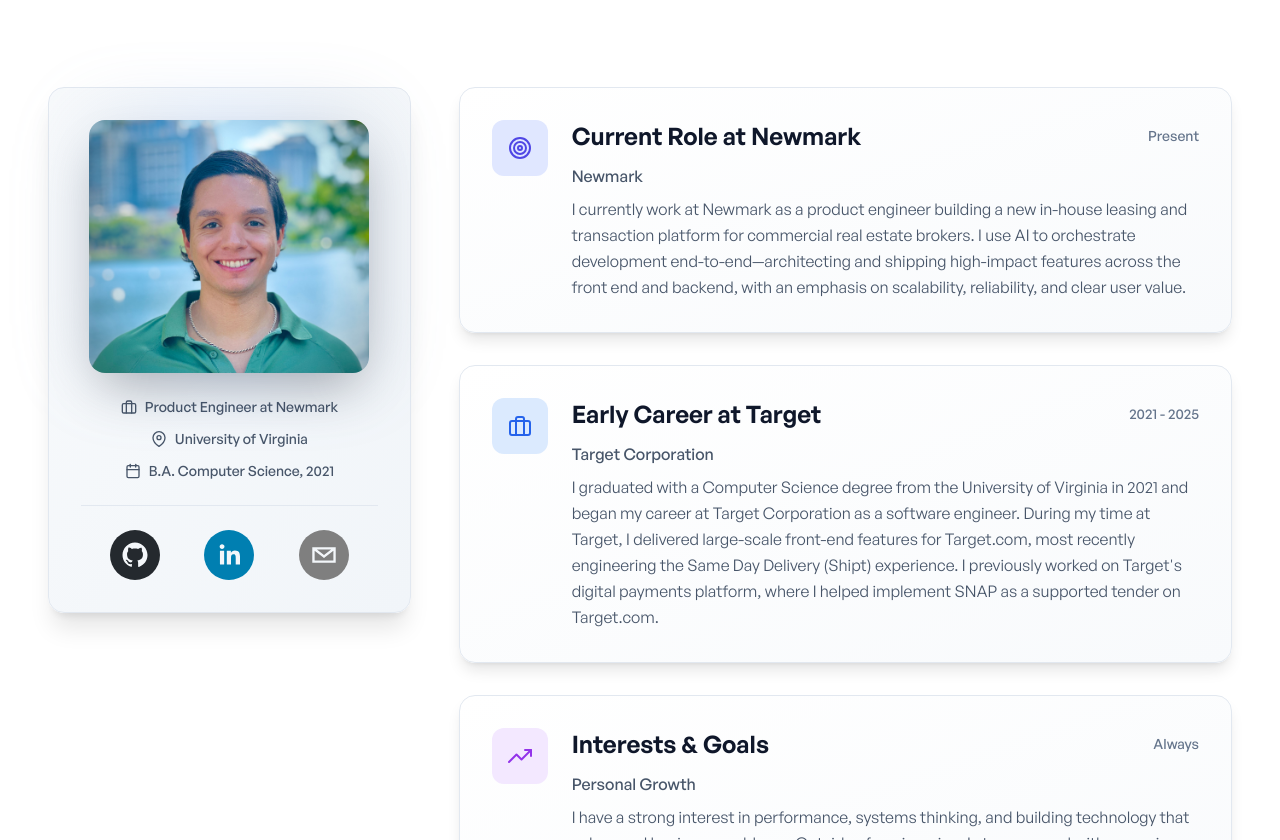
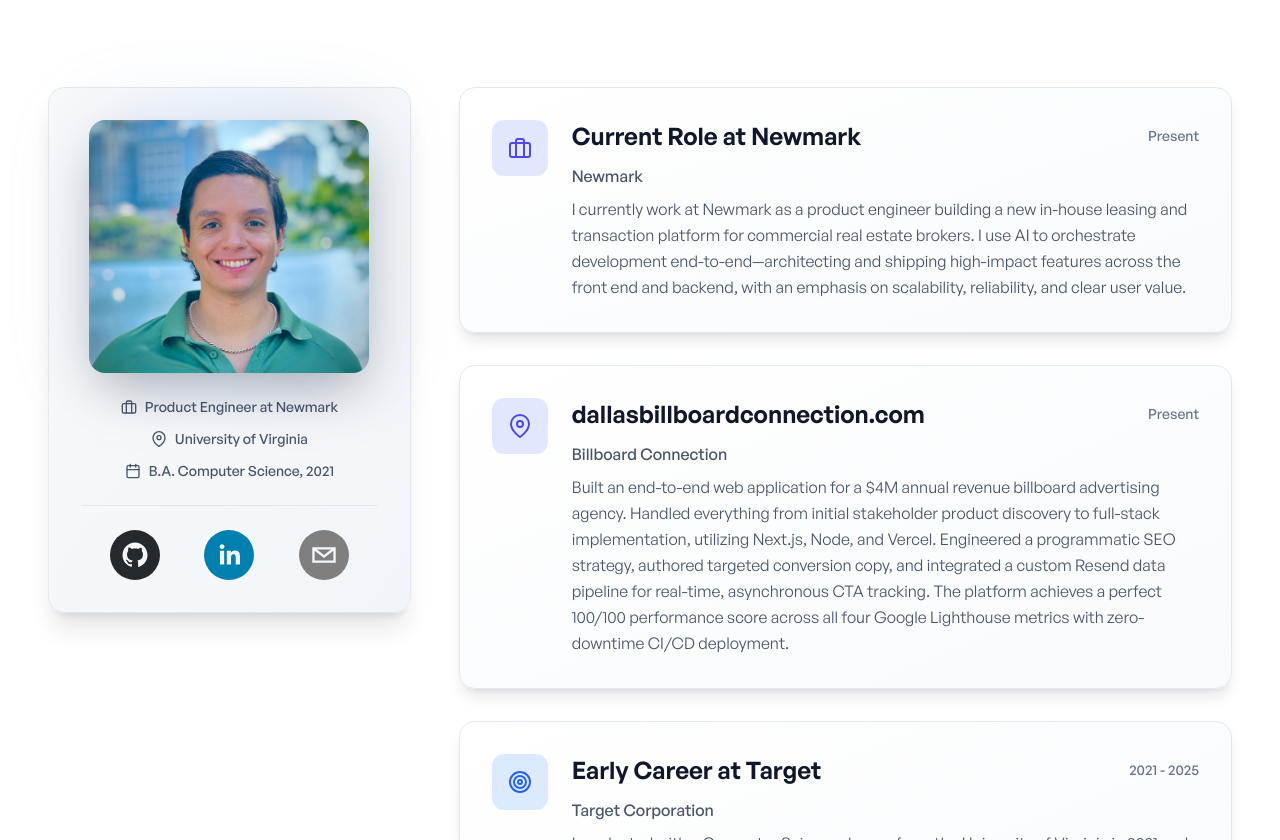
Before and after one commit to Don-Joel/Me, a Next.js app: page / in a window 1280 px wide. Shown: the part 1960-2800 px from the top of the page. Built offline with nearby package versions, Linux system fonts and the light colour scheme.

Commit message:
adding experience

```diff
--- a/consts/aboutMeExperiences.ts
+++ b/consts/aboutMeExperiences.ts
@@ -1,9 +1,15 @@
-import { FiBriefcase, FiTarget, FiTrendingUp } from "react-icons/fi";
+import {
+  FiBriefcase,
+  FiLayers,
+  FiMapPin,
+  FiTarget,
+  FiTrendingUp,
+} from "react-icons/fi";
 import type { Experience } from "./types";
 
 export const experiences: Experience[] = [
   {
-    icon: FiTarget,
+    icon: FiBriefcase,
     title: "Current Role at Newmark",
     period: "Present",
     company: "Newmark",
@@ -13,7 +19,17 @@
     iconColor: "text-indigo-600 dark:text-indigo-400",
   },
   {
-    icon: FiBriefcase,
+    icon: FiMapPin,
+    title: "dallasbillboardconnection.com",
+    period: "Present",
+    company: "Billboard Connection",
+    description:
+      "Built an end-to-end web application for a $4M annual revenue billboard advertising agency. Handled everything from initial stakeholder product discovery to full-stack implementation, utilizing Next.js, Node, and Vercel. Engineered a programmatic SEO strategy, authored targeted conversion copy, and integrated a custom Resend data pipeline for real-time, asynchronous CTA tracking. The platform achieves a perfect 100/100 performance score across all four Google Lighthouse metrics with zero-downtime CI/CD deployment.",
+    iconBg: "bg-indigo-100 dark:bg-indigo-900/30",
+    iconColor: "text-indigo-600 dark:text-indigo-400",
+  },
+  {
+    icon: FiTarget,
     title: "Early Career at Target",
     period: "2021 - 2025",
     company: "Target Corporation",
```
